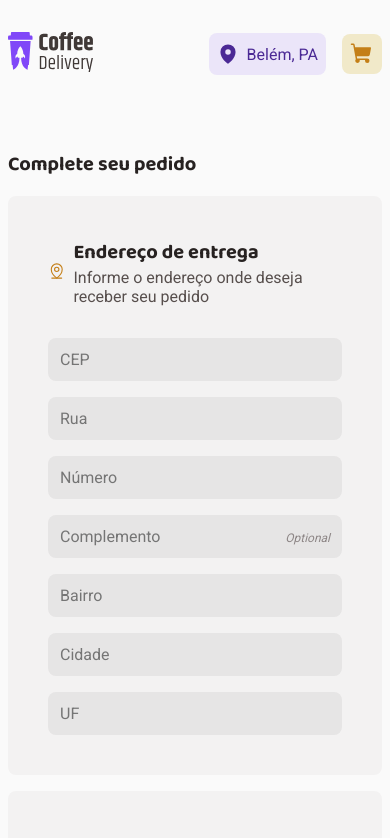
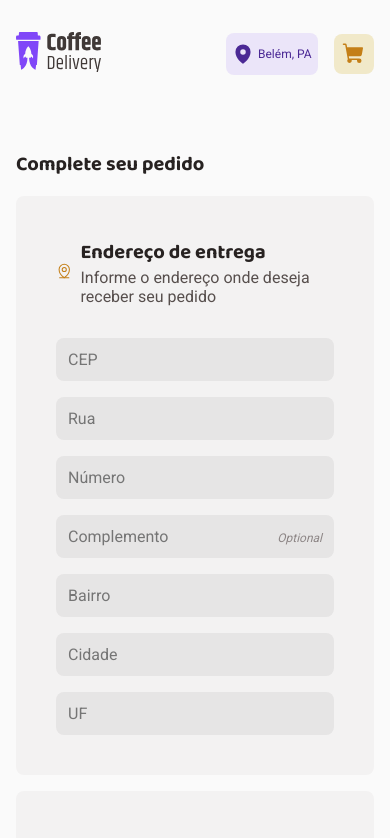
Before and after one commit to DenisLevy76/ignite-coffe-challenge-2, a React (Vite) app: page /checkout in a window 390 px wide. Shown: the top 838 px of the page. Built offline with nearby package versions, Linux system fonts and the light colour scheme.

Commit message:
Fix css responsiveness

```diff
--- a/src/components/CoffeeCardListComponent/styles.ts
+++ b/src/components/CoffeeCardListComponent/styles.ts
@@ -50,14 +50,12 @@ export const Container = styled.div`
       max-width: 100% !important;
     }
 
-    .control {
-      flex-wrap: wrap;
-      align-items: flex-start;
+    .controls {
       flex-direction: column;
     }
 
     .price {
-      font-size: 1.3rem;
+      font-size: 1.5rem;
       width: 100%;
       text-align: center;
     }
--- a/src/components/ContainerComponent/index.tsx
+++ b/src/components/ContainerComponent/index.tsx
@@ -3,5 +3,5 @@ import styled from 'styled-components'
 export const ContainerComponent = styled.div`
   margin: 0 auto;
   max-width: 1120px;
-  padding: 0 0.5rem;
+  padding: 0 1rem;
 `
--- a/src/components/HeaderComponent/styles.ts
+++ b/src/components/HeaderComponent/styles.ts
@@ -27,10 +27,16 @@ export const HeaderNav = styled.nav`
     align-items: center;
     gap: 0.5rem;
 
-    padding: 10px 8px;
+    padding: 0.625rem 0.5rem;
     background: ${({ theme }) => theme.colors.purpleLight};
     color: ${({ theme }) => theme.colors.purpleDark};
     border-radius: 8px;
+
+    @media (max-width: 500px) {
+      font-size: 0.75rem;
+      padding: 0.625rem 0.4rem;
+      gap: 0.25rem;
+    }
   }
 `
 
```
